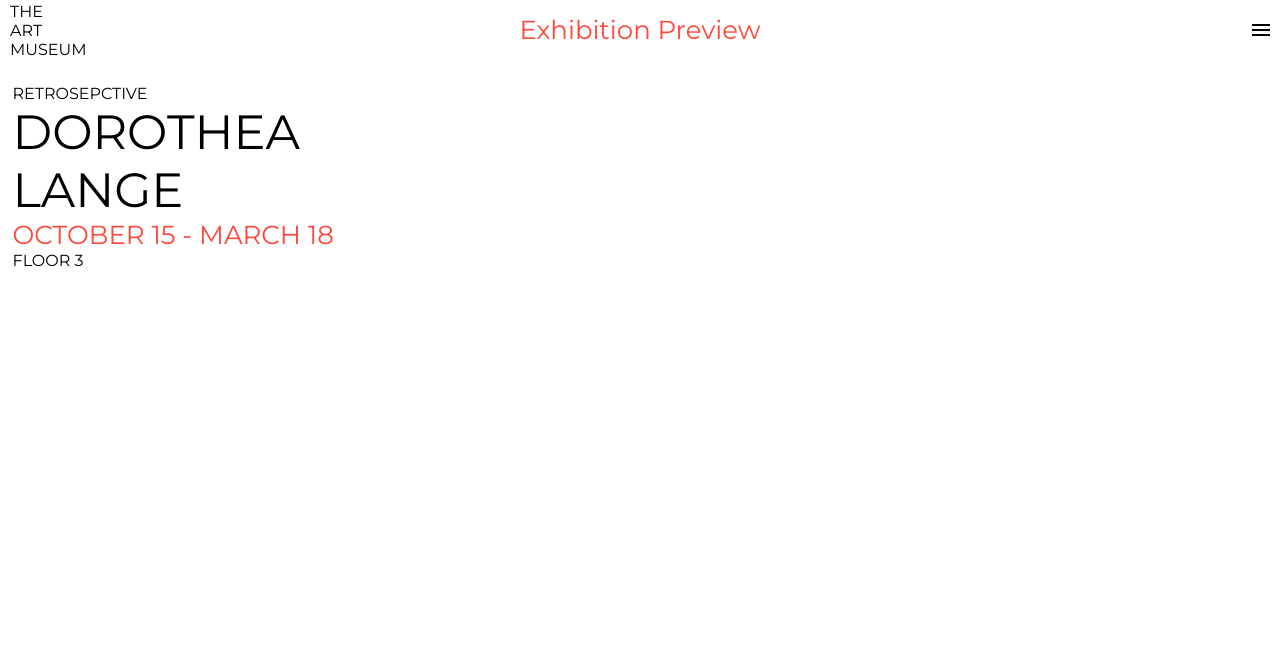
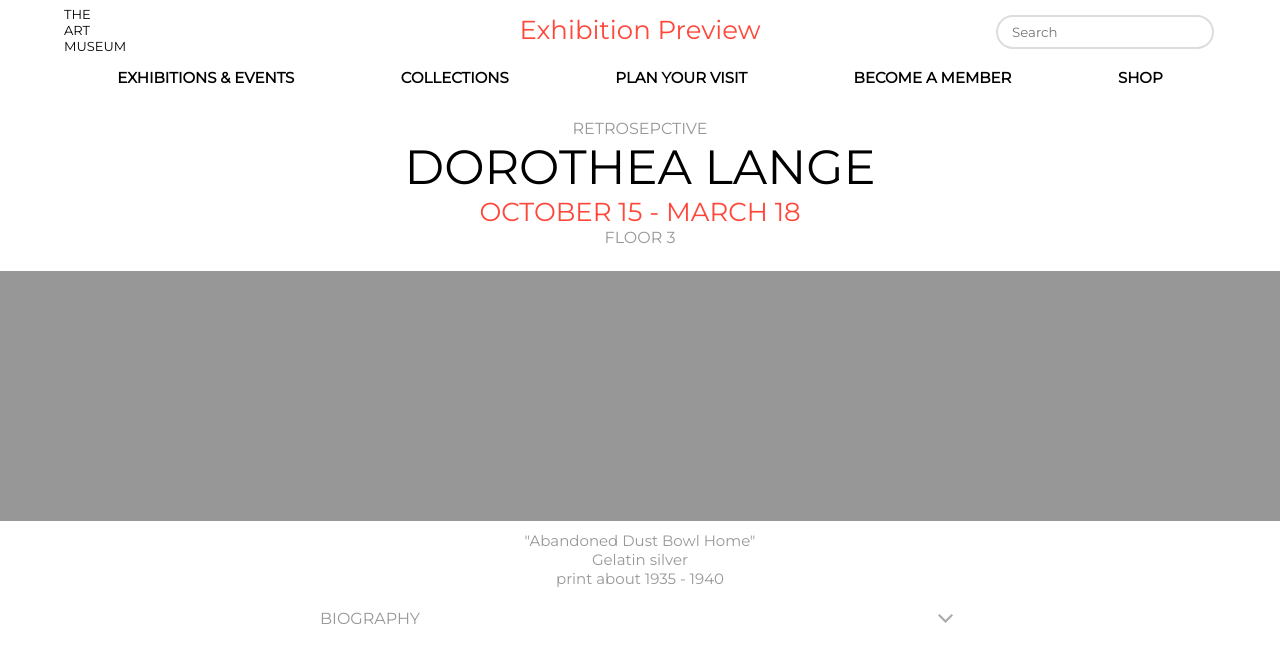
Before and after one commit to tnmthu/slicing, a plain HTML site: page pages/exhibition.html in a window 1280 px wide. Drawn offline with Linux system fonts and the light colour scheme.

Commit message:
[WIP] exhibition page

```diff
--- a/css/exhibition.css
+++ b/css/exhibition.css
@@ -65,18 +65,15 @@ body {
 }
 
 .header {
-  width: 100%;
+  width: 95%;
   height: 60px;
+  margin: auto;
   display: flex;
   align-items: center;
   justify-content: space-between;
   position: relative;
 }
-.store_name {
-  margin-left: 10px;
-}
 .menu_icon {
-  margin-right: 10px;
   width: 18px;
   height: 2px;
   background-color: #000;
@@ -101,6 +98,12 @@ body {
 .search {
   display: none;
 }
+nav {
+  display: none;
+}
+nav a:hover {
+  color: #FF473A;
+}
 .header_txt {
   position: absolute;
   line-height: 60px;
@@ -118,12 +121,100 @@ body {
   /* margin: 15px auto; */
   margin: 3vh auto;
 }
-h2 {
+.info_container h2 {
   width: 145px;
+}
+
+.carousel {
+  width: 100%;
+  height: 250px;
+  background-color: #979797;
+}
+
+.carousel_txt {
+  margin-top: 10px;
+  text-align: center;
+  font-size: 13px;
+}
+
+.bio {
+  width: 85%;
+  margin: 20px auto;
+}
+.bio_header {
+  display: flex;
+  justify-content: space-between;
+  align-items: center;
+}
+.arrow_container {
+  width: 30px;
+  height: 20px;
+  text-align: center;
+}
+#bio_txt {
+  text-align: justify;
+  margin-top: 8px;
+  font-size: 12px;
 }
 
 @media screen and (min-width: 480px) {
   #sidenav {
     display: none;
   }
+  .header, nav {
+    width: 90%;
+    margin: auto;
+  }
+  .menu_icon {
+    display: none;
+  }
+  .store_name {
+    margin-left: 0;
+    font-size: 13px;
+  }
+  .search {
+    display: block;
+    width: 220px;
+    height: 30px;
+  }
+  .search_bar {
+    width: 200px;
+    height: 100%;
+    border-radius: 20px;
+    border: 2px solid #ddd;
+    padding-left: 14px;
+  }
+  nav {
+    height: 35px;
+    display: flex;
+    justify-content: space-around;
+    align-items: center;
+    font-size: 15px;
+    font-weight: bold;
+  }
+  a {
+    color: #000;
+  }
+  a:hover {
+    text-decoration: underline;
+    color: #FF473A;
+  }
+  .info_container {
+    height: auto;
+    text-align: center;
+  }
+  .info_container h2 {
+    width: 100%;
+  }
+
+  .carousel_txt {
+    font-size: 15px;
+  }
+
+  .bio {
+    width: 50%;
+  }
+  #bio_txt {
+    font-size: 13px;
+  }
 }
--- a/pages/exhibition.html
+++ b/pages/exhibition.html
@@ -65,14 +65,40 @@
       </div>
     </header>
 
+    <nav>
+      <a href="./exhibition.html"><strong>EXHIBITIONS & EVENTS</strong></a>
+      <!-- <a href="#"><strong>ARTISTS & ARTWORKS</strong></a> -->
+      <a href="#"><strong>COLLECTIONS</strong></a>
+      <a href="#"><strong>PLAN YOUR VISIT</strong></a>
+      <a href="#"><strong>BECOME A MEMBER</strong></a>
+      <a href="#"><strong>SHOP</strong></a>
+    </nav>
+
     <div class="info_container">
-      <h6>RETROSEPCTIVE</h6>
+      <h6 class="txt-gray">RETROSEPCTIVE</h6>
       <h2>DOROTHEA LANGE</h2>
       <h4 class="txt-orange">OCTOBER 15 - MARCH 18</h4>
-      <h6>FLOOR 3</h6>
+      <h6 class="txt-gray">FLOOR 3</h6>
     </div>
 
     <div class="carousel"></div>
+
+    <div class="carousel_txt txt-gray">
+      "Abandoned Dust Bowl Home" <br> Gelatin silver <br> print about 1935 - 1940
+    </div>
+
+    <div class="bio txt-gray">
+      <div class="bio_header">
+        <h6>BIOGRAPHY</h6>
+        <div class="arrow_container">
+          <img id="arrow" onclick="toggleShowBio()" src="../assets/drop_down_icon.png" alt="drop down icon">
+        </div>
+      </div>
+      <p id="bio_txt" style="display: none;">
+        Dorothea Lange (May 26, 1895 – October 11, 1965) was an influential American documentary photographer and photojournalist, best known for her Depression-era work for the Farm Security Administration (FSA). Lange's photographs humanized the consequences of the Great Depression and influenced the development of documentary photography. Born of second generation German immigrants on May 26, 1895, at 1041 Bloomfield Street, Hoboken, New Jersey,[1][2] Dorothea Lange was named Dorothea Margaretta Nutzhorn at birth. She dropped her middle name and assumed her mother's maiden name after her father abandoned the family when she was 12 years old, one of two traumatic incidents early in her life. The other was her contraction of polio at age seven which left her with a weakened right leg and a permanent limp.[1][2] "It formed me, guided me, instructed me, helped me and humiliated me," Lange once said of her altered gait. "I've never gotten over it, and I am aware of the force and power of it."[3]
+      </p>
+    </div>
+
   </div>
 
   <script>
@@ -85,6 +111,18 @@
       document.getElementById("sidenav").style.transform = "translateX(-300px)";
       document.getElementById("content").style.transform= "translate(0, 0)";
     }
+
+    function toggleShowBio() {
+      let bio_txt = document.getElementById("bio_txt");
+      let img = document.getElementById("arrow");
+      if (bio_txt.style.display == "none") {
+        bio_txt.style.display = "block";
+        img.src = "../assets/drop_up_icon.png";
+      } else {
+        bio_txt.style.display = "none";
+        img.src = "../assets/drop_down_icon.png";
+      }
+    }
   </script>
 </body>
 </html>
```
Also changed, not shown: assets/drop_down_icon.png (added), assets/drop_up_icon.png (added), assets/watch.png (added).
